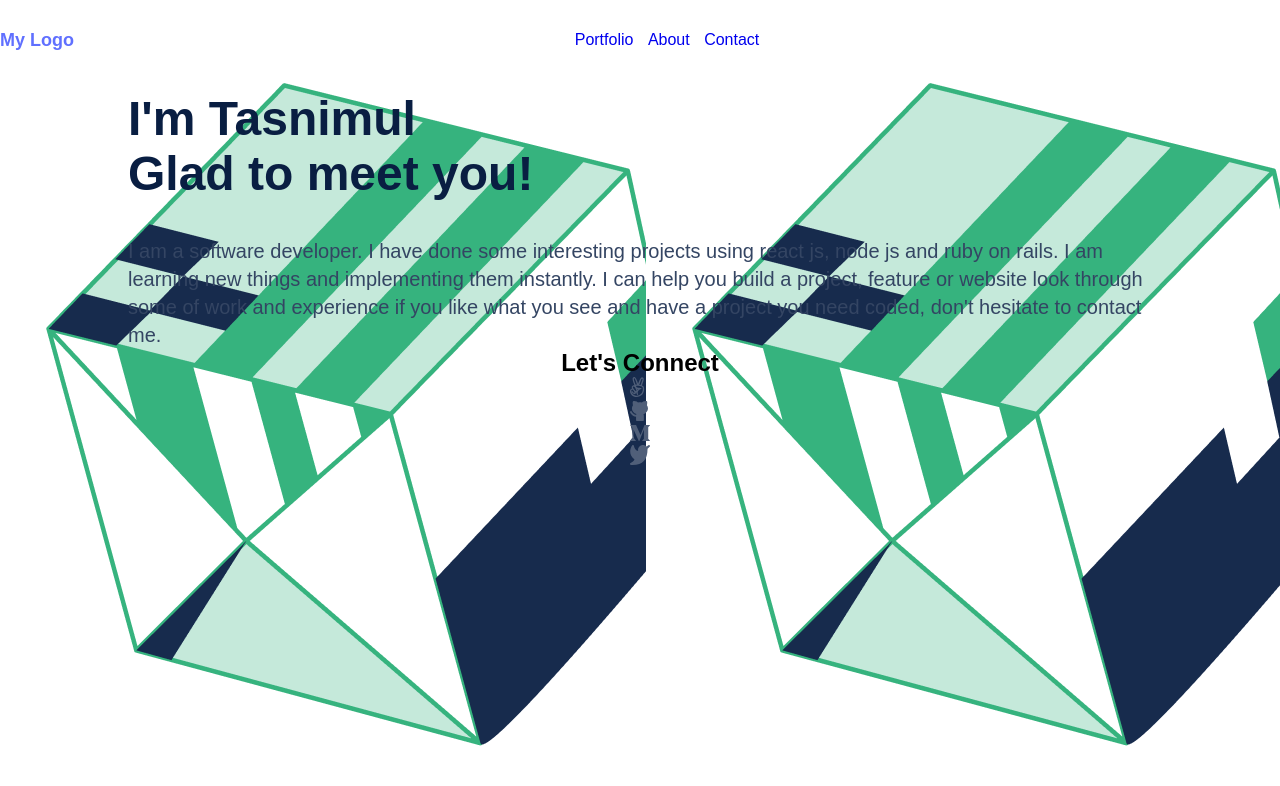
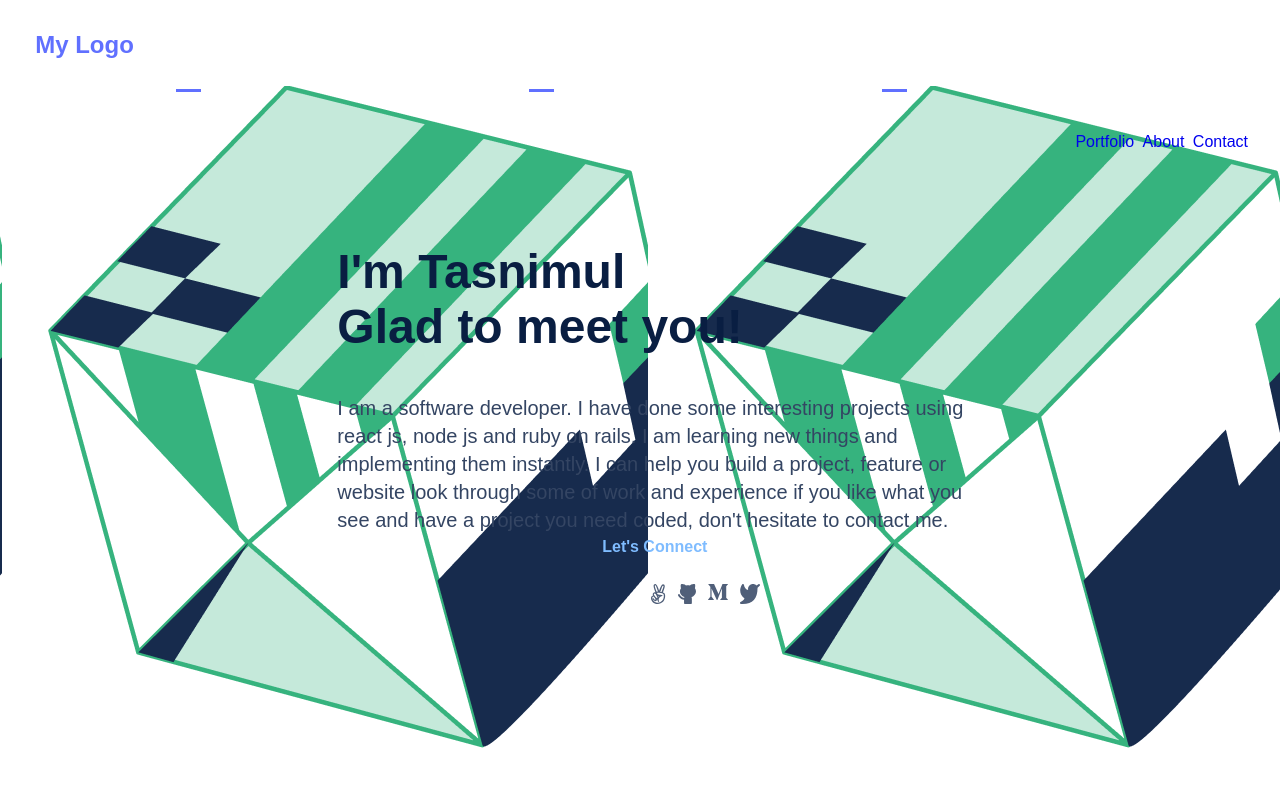
Before and after one commit to tasnimulhasan07/mobile-, a website: page index.html in a window 1280 px wide. Drawn offline with Linux system fonts and the light colour scheme.

Commit message:
use flexbox to position all items and containers in page

```diff
--- a/style.css
+++ b/style.css
@@ -1,6 +1,6 @@
 * {
   padding: 0;
-  margin: 0;
+  margin: 2px;
   text-decoration: none;
   list-style: none;
   box-sizing: border-box;
@@ -8,36 +8,44 @@
 
 body {
   font-family: sans-serif;
-  background-image: url("");
+  flex-direction: column;
+  justify-content: flex-start;
+  height: 100vh;
+
 
 }
 
-.page-1{
+header{
   display: flex;
-  height: 100vh;
   flex-direction: column;
   justify-content: space-between;
+  overflow: hidden;
+  text-overflow: ellipsis;
+blackground-color: black;
+
 }
 
 .navbar {
-  display: flex;
+
   justify-content: space-between;
+
 }
 nav {
   background-color: white;
   height: 80px;
-  width: 100%;
 }
 
 nav h1.logo {
   display: flex;
-  font-size: 18px;
+  font-size: 18px
   line-height: 80px;
   font-weight: bold;
   color: #6070ff;
   text-align: center;
   align-items: center;
-}
+  justify-content: flex-start;
+  margin: 2%
+  }
 
 nav ul {
   float: right;
@@ -66,7 +74,12 @@ a:hover{
   align-content: center;
   flex-direction: column;
   height: 50vh;
-  justify-content: center;
+  justify-content: flex-start;
+}
+.homepage {
+display: flex;
+justify-content: flex-start;
+margin: 5% 10%;
 }
 
 section h1{
@@ -89,3 +102,92 @@ section p{
   flex: none;
   width: 80%;
 }
+.hamburger {
+  display: flex;
+  align-items: center;
+  cursor: pointer;
+  align-self: center;
+}
+
+.bar {
+  display: block;
+  width: 25px;
+  height: 3px;
+  margin: 5px auto;
+  transition: all 0.3s ease-in-out;
+  background-color: #6070ff;
+}
+
+@media (max-width: 950px) {
+  .hamburger {
+    display: block;
+  }
+
+  .hamburger.active .bar:nth-child(2) {
+    opacity: 0;
+  }
+
+  .hamburger.active .bar:nth-child(1) {
+    transform: translateY(8px) rotate(45deg);
+  }
+
+  .hamburger.active .bar:nth-child(3) {
+    transform: translateY(-8px) rotate(-45deg);
+  }
+}
+
+@media (max-width: 800px) {
+  .checkbtn {
+    display: block;
+  }
+}
+
+.nav-menu {
+  position: fixed;
+  left: 100%;
+  top: 70px;
+  gap: 0;
+  flex-direction: row;
+  background-color: #6070ff;
+  width: 100%;
+  text-align: left;
+  transition: 0.3s;
+}
+
+.nav-items {
+  margin: 16px 0;
+}
+
+.nav-menu.active {
+  left: 0;
+}
+
+.intro {
+  position: absolute;
+  top: 30%;
+  left: 20%;
+  width: 62%;
+}
+
+.socials {
+  color: #7fbcff;
+  font-size: 16px;
+  padding-bottom: 20px;
+
+}
+
+.socials:hover {
+  background: #acb7c3;
+  transition: 0.4s;
+}
+
+
+
+.icon {
+  width: 20px;
+  margin: 2px;
+  display: flex;
+  flex-direction: row;
+
+
+}
```
